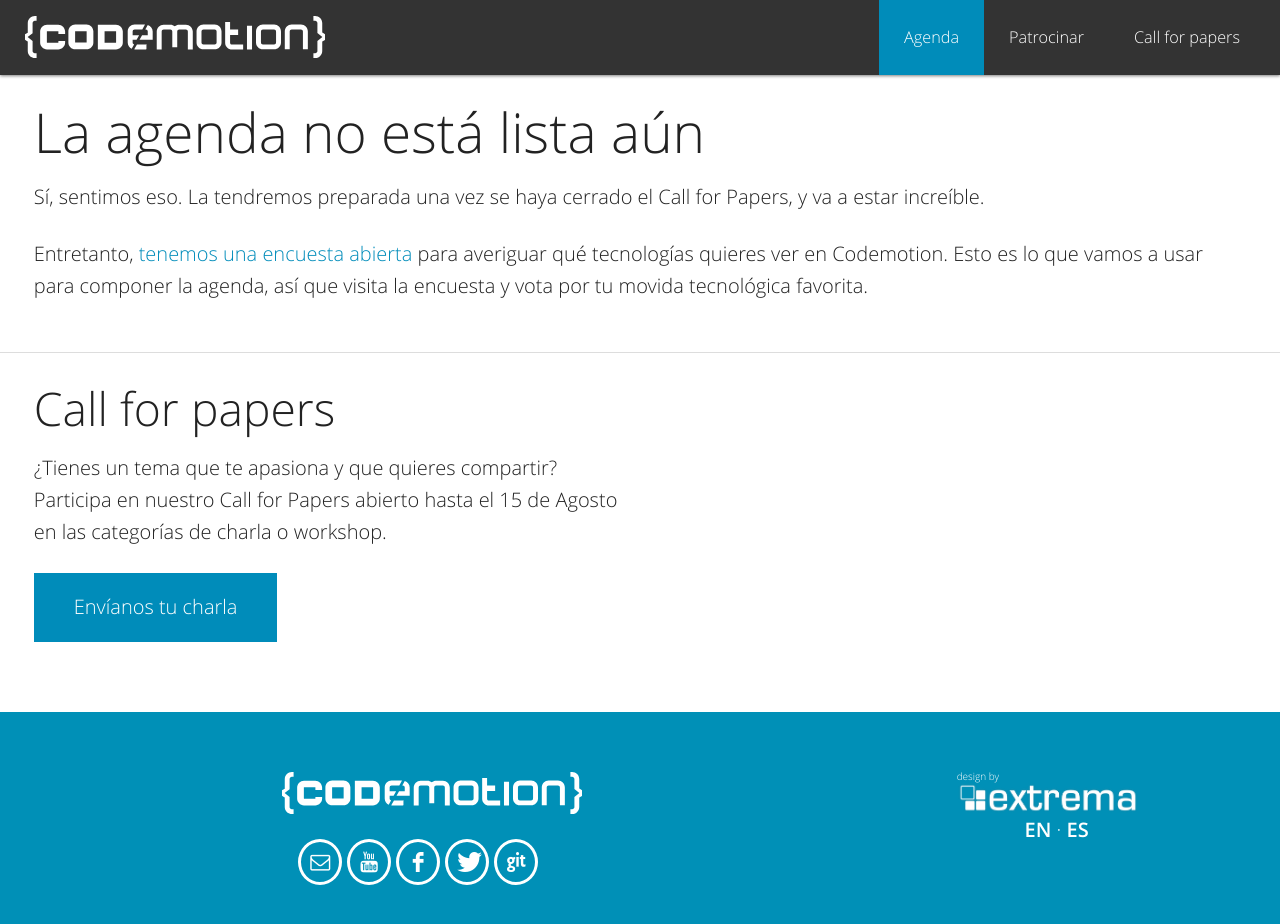
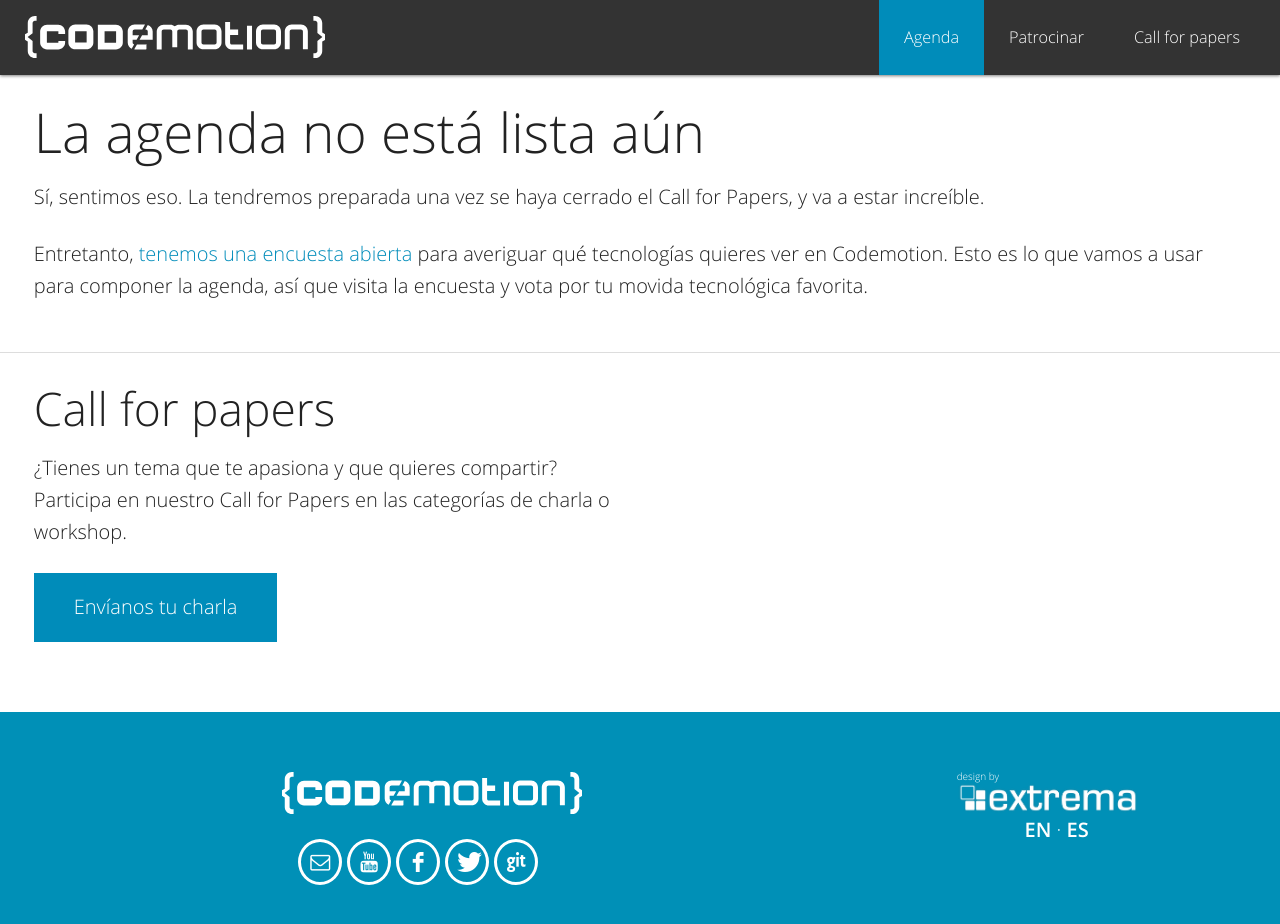
Before and after one commit to icoloma/web-codemotion, a Jekyll site: the page built from es/agenda-not-ready.html, in a window 1280 px wide and 930 px high. Shown: the top 924 px of the window. Built offline with Jekyll 4.4.1, drawn with Linux system fonts in a browser that asks for light colours; nearby versions of some CDN libraries.

Commit message:
Fixed end of C4P

```diff
--- a/en/agenda-not-ready.html
+++ b/en/agenda-not-ready.html
@@ -18,7 +18,7 @@
   <div class="row contents">
     <div class="columns medium-6">
       <h2>Call for papers</h2>
-      <p>Do you want to share what makes you excited about technology? Enter our Call for Papers (open until August 15) and post your talk or workshop.
+      <p>Do you want to share what makes you excited about technology? Enter our Call for Papers and post your talk or workshop.
       <p><a class="button button-lrg" href="https://docs.google.com/forms/d/1QS0w2963gRr2MktKXxe_bpx0rB8TeQy4Q5VtN4XouEk/viewform">Send your talk</a>
     </div>
     <!--
--- a/es/agenda-not-ready.html
+++ b/es/agenda-not-ready.html
@@ -18,7 +18,7 @@
   <div class="row contents">
     <div class="columns medium-6">
       <h2>Call for papers</h2>
-      <p>¿Tienes un tema que te apasiona y que quieres compartir? Participa en nuestro Call for Papers abierto hasta el 15 de Agosto en las categorías de charla o workshop.
+      <p>¿Tienes un tema que te apasiona y que quieres compartir? Participa en nuestro Call for Papers en las categorías de charla o workshop.
       <p><a class="button button-lrg" href="https://docs.google.com/forms/d/1QS0w2963gRr2MktKXxe_bpx0rB8TeQy4Q5VtN4XouEk/viewform">Envíanos tu charla</a>
     </div>
     <!--
--- a/es/index.html
+++ b/es/index.html
@@ -23,7 +23,7 @@
 <section class="contents">
   <div class="row">
     <div class="columns">
-      <h1 style="clear: both">Somos técnicos,  y nos merecemos un día para hablar de lo nuestro.</h1>
+      <h1 style="clear: both">Somos técnicos, y nos merecemos un día para hablar de lo nuestro.</h1>
       <p class="lead">La informática es el motor de la economía: controlamos aeropuertos y hospitales, hacemos que fluyan facturas y transacciones, y almacenamos contraseñas, documentos y fotos de gatitos. Hasta hicimos lo que pudimos por la banca.
       <p>Vivimos en un sector que se reinventa completamente cada seis meses, donde lo fácil sería relajarse y dejar de perseguir la siguiente cosa nueva y brillante. Codemotion es el día en que nos sentamos a hablar sobre todo lo que tenemos en común, dejando de lado lo que nos hace diferentes.
       <hr>
```
Also changed, not shown: js/app.js.
